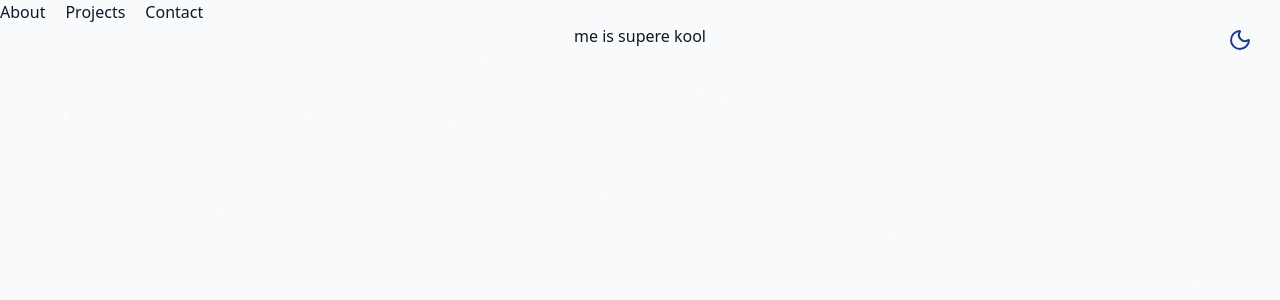
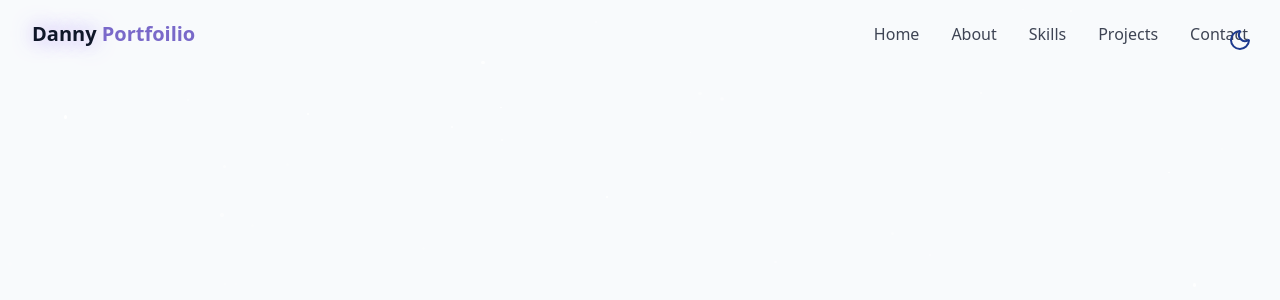
Before and after one commit to DannySommar/dannysommar.github.io, a React (Vite) app: page / in a window 1280 px wide. Shown: the top 300 px of the page. Built offline with nearby package versions, Linux system fonts and the light colour scheme.

Commit message:
navbar for desktop

```diff
--- a/src/App.jsx
+++ b/src/App.jsx
@@ -6,13 +6,14 @@
 function App() {
   return (
     <>
-      {/* {theme toggle} */}
       <ThemeToggle />
-      {/* {Background stuff} */}
+
       <Background />
 
       <Navbar />
-      <About />
+
+
+      {/* <About /> */}
 
 
       {/* {footer} */}
--- a/src/components/Navbar.jsx
+++ b/src/components/Navbar.jsx
@@ -1,15 +1,61 @@
-import { useState } from 'react';
+import { useEffect, useState } from 'react';
+
+import {cn} from '../lib/utils'
+
+const navItems = [
+    {name: "Home", href: "#hero"},
+    {name: "About", href: "#about"},
+    {name: "Skills", href: "#skills"},
+    {name: "Projects", href: "#projects"},
+    {name: "Contact", href: "#contact"},
+]
 
 export default function Navbar () {
+
+    const [isScrolled, setIsScrolled] = useState(false);
+
+    useEffect(() => {
+        function handleScroll() {
+            setIsScrolled(window.screenY > 10)
+        }
+
+        window.addEventListener("scroll", handleScroll);
+
+        return () => window.removeEventListener("scroll", handleScroll);
+    }, [])
+
+
     return (
-        <>
-            <nav>
-                <ul style={{ display: 'flex', listStyle: 'none', gap: '20px'}}>
-                    <li><a href="#about">About</a></li>
-                    <li><a href="#projects">Projects</a></li>
-                    <li><a href="#contact">Contact</a></li>
-                </ul>
-            </nav>
-        </>
+        <nav className={cn("fixed w-full z-40 transition-all duration-300",
+            isScrolled ? "py-3 bg-background/80 backdrop-blur-md shadow-xs" : "py-5"
+        )} >
+
+            <div className='container flex items-center justify-between'>
+                <a className='text-xl font-bold text-primary flex items-center' href='#hero'>
+                    <span className='relative z-10'>
+                        <span className='text-glow text-foreground'>Danny</span> Portfoilio
+                    </span>
+                </a>
+
+                {/* desktop nav */}
+                <div className="hidden md:flex space-x-8">
+                    {navItems.map((item, key) => (
+                        <a
+                        key={key}
+                        href={item.href}
+                        className="text-foreground/80 hover:text-primary transition-colors duration-300"
+                        >
+                        {item.name}
+                        </a>
+                    ))}
+                </div>
+
+
+                {/* mobile nav */}
+
+            </div>
+
+
+        </nav>
     )
 }
--- a/src/index.css
+++ b/src/index.css
@@ -4,6 +4,7 @@
   --color-border: hsl(var(--border));
   --color-background: hsl(var(--background));
   --color-foreground: hsl(var(--foreground));
+  --color-primary: hsl(var(--primary));
 }
 
 @layer base {
@@ -11,12 +12,14 @@
     --background: 210 40% 98%;
     --foreground: 222 47% 11%;
     --border: 214 32% 91%;
+    --primary: 250 47% 60%;
   }
 
   .dark {
     --background: 222 47% 4%;
     --foreground: 213 31% 91%;
     --border: 217 33% 20%;
+    --primary: 250 65% 65%;
   }
 
   * {
@@ -33,6 +36,32 @@
   box-shadow: 0 0 10px 2px rgba(255, 255, 255, 0.4);
 }
 
+@utility container {
+  margin-inline: auto;
+  padding-inline: 2rem;
+
+  @media (width >= 640px) {
+    max-width: 640px;
+  }
+  @media (width >= 768px) {
+    max-width: 768px;
+  }
+  @media (width >= 1024px) {
+    max-width: 1024px;
+  }
+  @media (width >= 1280px) {
+    max-width: 1280px;
+  }
+  @media (width >= 1400px) {
+    max-width: 1400px;
+  }
+}
+
+@utility text-glow {
+  @apply relative;
+  text-shadow: 0 0 20px rgba(167, 139, 250, 0.8);
+}
+
 #root {
   max-width: 100%;
   margin: 0 auto;
```
